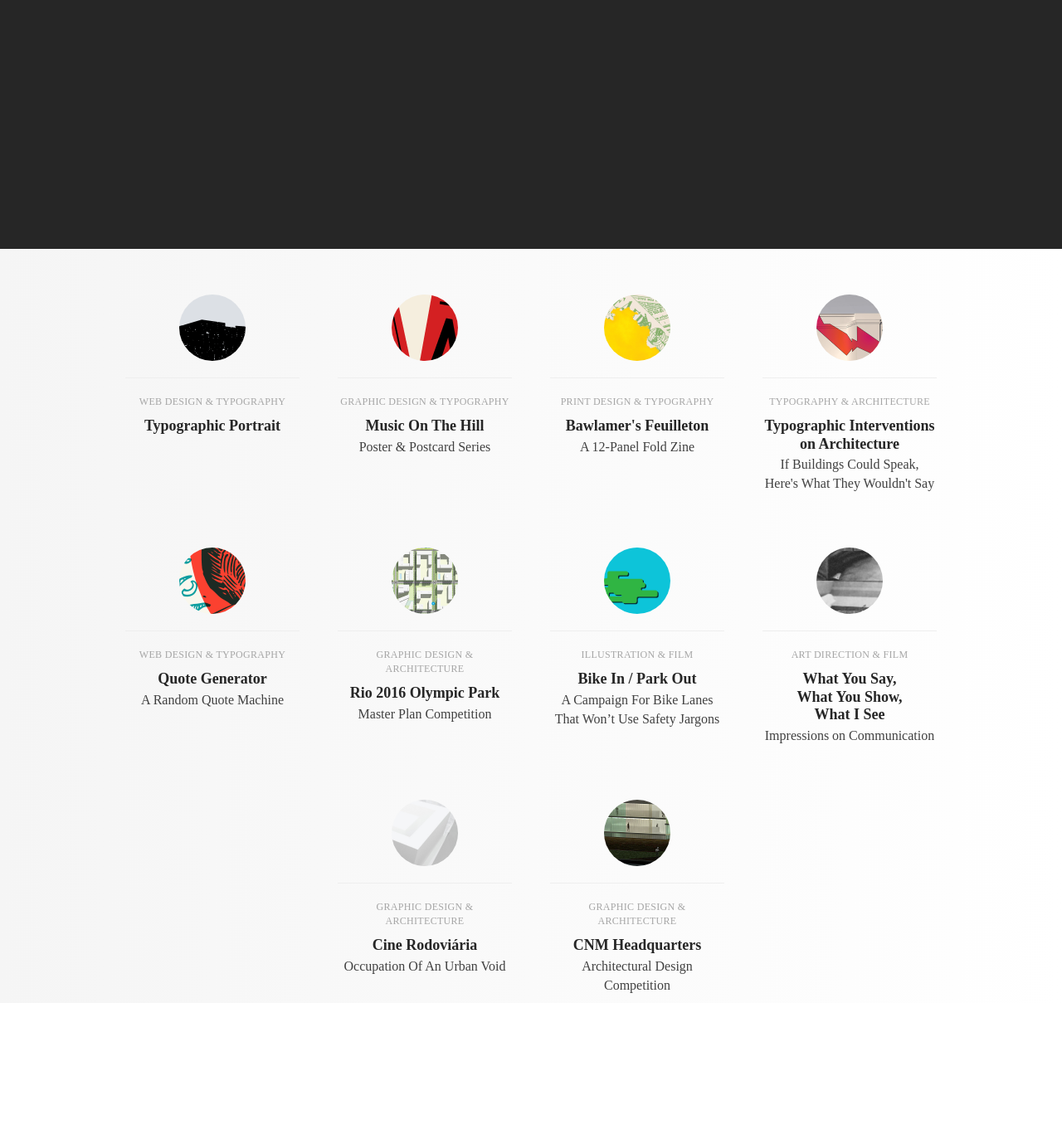
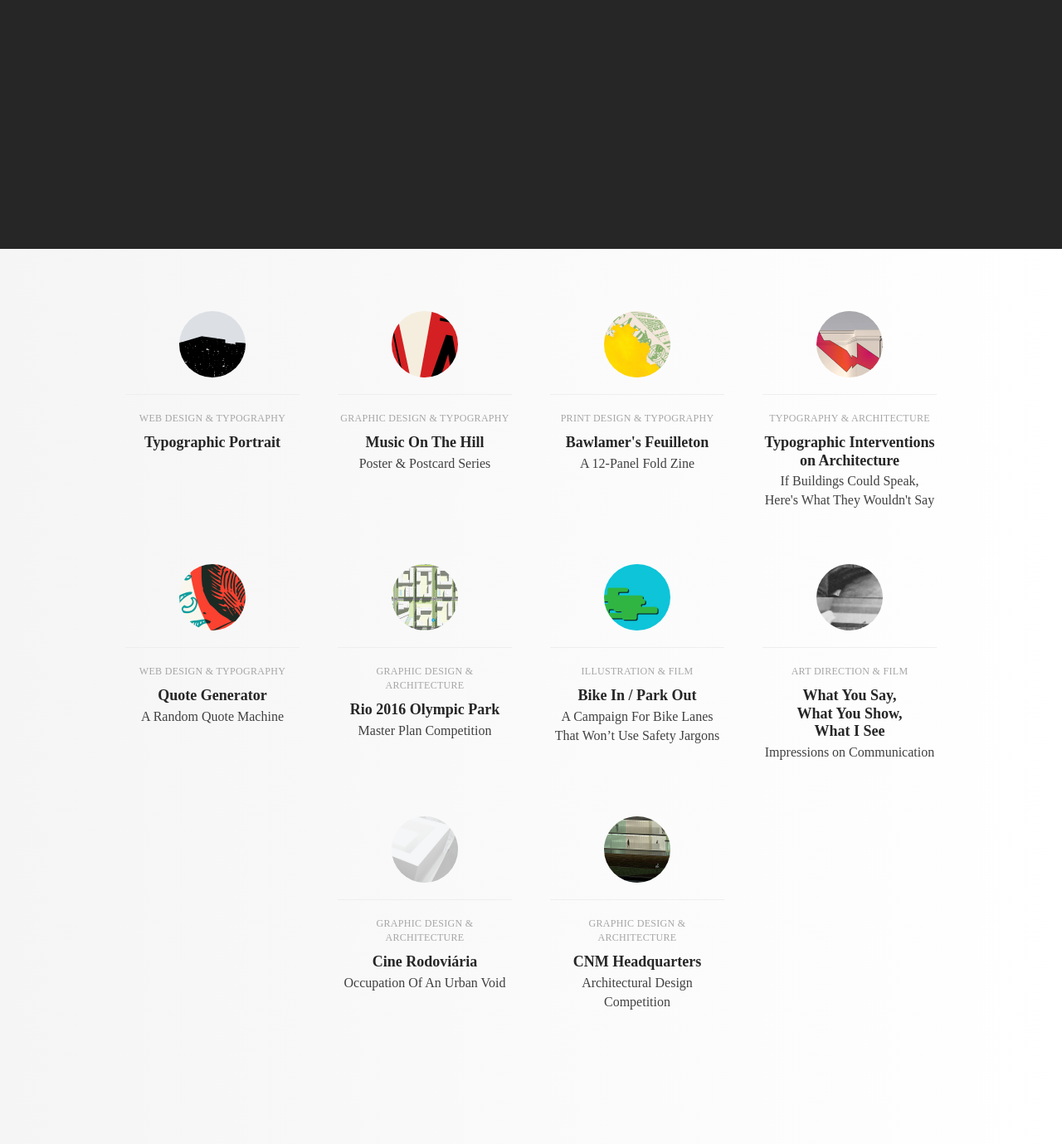
Before and after one commit to carolineportugal/estudioporto, a Jekyll site: the page built from index.html, in a window 1280 px wide. Shown: the whole page at 83% size. Built offline with Jekyll 4.4.1, drawn with Linux system fonts in a browser that asks for light colours; nearby versions of some CDN libraries; some web fonts are replaced; before the commit the page ends 1209 px from its top, so only the background shows below that.

Commit message:
adds styling to home page links

```diff
--- a/_sass/_home.scss
+++ b/_sass/_home.scss
@@ -1,5 +1,5 @@
 // Variables
-// $transition-time:.2s;
+$transition-time:.2s;
 
 // Font Mixins
 @mixin thin() {
@@ -96,6 +96,20 @@
     display:flex;
     flex-wrap: wrap;
     justify-content: center;
+    padding: 2rem 0 15rem 0;
+  }
+
+  .project-link{
+    text-decoration: none;
+    transition: $transition-time;
+
+    &:hover{
+        opacity: .8;
+        .image{
+          transform: rotate(-10deg);
+        }
+    }
+
   }
 
   .project{
@@ -111,6 +125,7 @@
       border-radius: 50%;
       margin:0 auto;
       margin-bottom:2rem;
+      transition: $transition-time;
     }
 
     hr{
--- a/index.html
+++ b/index.html
@@ -15,16 +15,16 @@
       {% assign sorted_projects = (site.projects | sort: 'order' | reverse ) %}
       {% for project in sorted_projects %}
 
+        <a class="project-link" href="{{ project.url | prepend: site.baseurl }}">
           <div class="project">
             <div class="image" style="background: url('/media/thumbs/{{ project.image }}'); background-position:center;
             background-size: cover;"></div>
             <hr>
             <p class="type">{{project.category}}</p>
-          <a class="post-link" href="{{ project.url | prepend: site.baseurl }}">
             <h4>{{project.title}}</h4>
-          </a>
             <p class="subtitle">{{project.subtitle}}</p>
           </div>
+        </a>
 
       {% endfor %}
 
```
Lines whose indentation alone changed are shown as unchanged.
